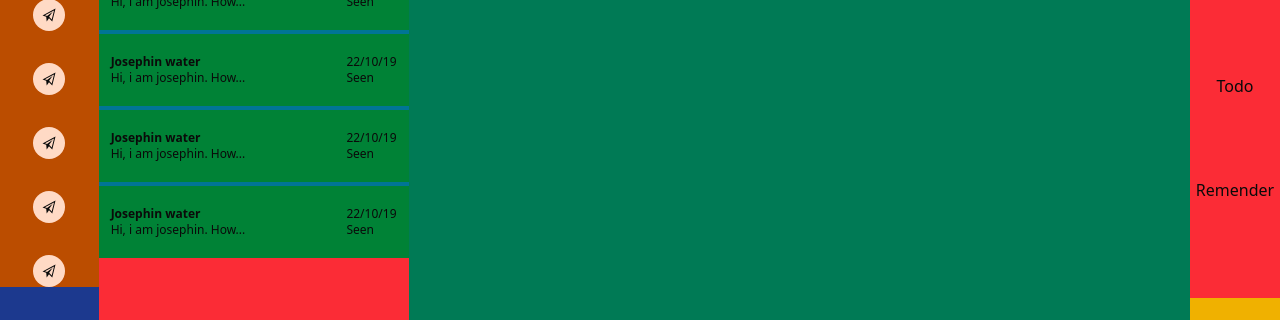
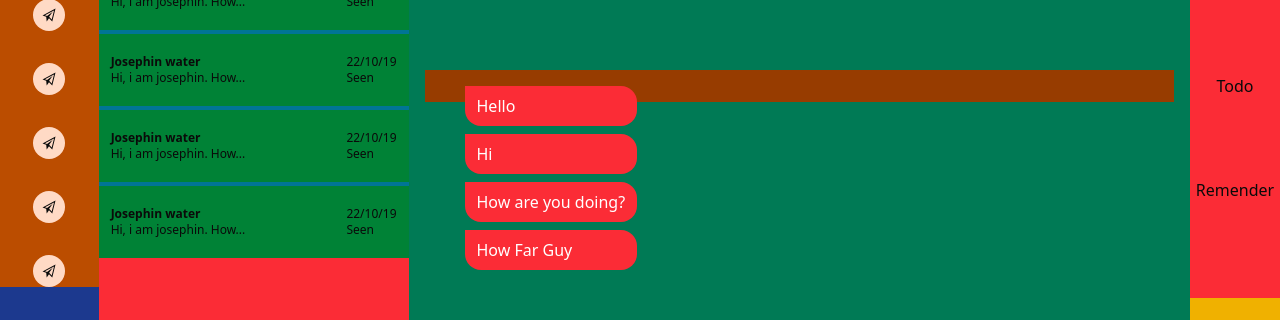
Before and after one commit to JoshuaOzibo/Chat-app, a Next.js app: page / in a window 1280 px wide. Shown: the part 258-578 px from the top of the page. Built offline with nearby package versions, Linux system fonts and the light colour scheme; no server answers; the database is empty; sample sign-in values are in the browser's storage.

Commit message:
Refactor ChatPage component to remove message fetching logic and replace it with SenderMessage and ReceiverMessage components for improved structure and maintainability.

```diff
--- /dev/null
+++ b/src/app/chat/ReceiverMessage.tsx
@@ -0,0 +1,18 @@
+'use client'
+
+const ReceiverMessage = () => {
+  return (
+    <div className="p-4 relative bg-amber-800 mt-46">
+      <ul className="space-y-2 absolute mx-10 left-0">
+        {['Hello', 'Hi', 'How are you doing?', 'How Far Guy'].map((msg, index) => (
+          <li className='bg-red-500 rounded-bl-2xl rounded-r-2xl px-3 py-2 text-white flex' key={index}>
+            {/* <strong>{msg.sender}:</strong>  */}
+            {msg}
+          </li>
+        ))}
+      </ul>
+    </div>
+  )
+}
+
+export default ReceiverMessage
--- /dev/null
+++ b/src/app/chat/SenderMessage.tsx
@@ -0,0 +1,47 @@
+'use client'
+import { useEffect, useState } from 'react';
+import socket from '@/app/lib/socket';
+
+interface MessageType {
+    _id: string;
+    sender: string;
+    text: string;
+  }
+
+const SenderMessage = () => {
+    const [messages, setMessages] = useState<MessageType[]>([]);
+
+
+    useEffect(() => {
+        // Initial fetch
+        const fetchMessages = async () => {
+          const res = await fetch('/api/messages');
+          const data = await res.json();
+          setMessages(data);
+        };
+
+        fetchMessages();
+
+        // Listen for new messages
+        socket.on('new_message', (newMessage: MessageType) => {
+          setMessages((prev) => [...prev, newMessage]);
+        });
+
+        // Clean up
+        return () => {
+          socket.off('new_message');
+        };
+      }, []);
+  return (
+    <ul className="space-y-2 absolute mx-10 right-0">
+    {messages.map((msg, index) => (
+      <li className='bg-blue-900 rounded-br-2xl rounded-l-2xl px-3 py-2 text-white flex' key={index}>
+        {/* <strong>{msg.sender}:</strong>  */}
+        {msg.text}
+      </li>
+    ))}
+  </ul>
+  )
+}
+
+export default SenderMessage
--- a/src/app/chat/page.tsx
+++ b/src/app/chat/page.tsx
@@ -1,48 +1,12 @@
-'use client';
-
-import { useEffect, useState } from 'react';
-import socket from '@/app/lib/socket';
-
-interface MessageType {
-  _id: string;
-  sender: string;
-  text: string;
-}
+"use client";
+import SenderMessage from "./SenderMessage";
+import ReceiverMessage from "./ReceiverMessage";
 
 export default function ChatPage() {
-  const [messages, setMessages] = useState<MessageType[]>([]);
-
-  useEffect(() => {
-    // Initial fetch
-    const fetchMessages = async () => {
-      const res = await fetch('/api/messages');
-      const data = await res.json();
-      setMessages(data);
-    };
-
-    fetchMessages();
-
-    // Listen for new messages
-    socket.on('new_message', (newMessage: MessageType) => {
-      setMessages((prev) => [...prev, newMessage]);
-    });
-
-    // Clean up
-    return () => {
-      socket.off('new_message');
-    };
-  }, []);
-
   return (
     <div className="p-4 relative mt-32">
-      <ul className="space-y-2 absolute mx-10 right-0">
-        {messages.map((msg, index) => (
-          <li className='bg-blue-900 rounded-br-2xl rounded-l-2xl px-3 py-2 text-white flex' key={index}>
-            {/* <strong>{msg.sender}:</strong>  */}
-            {msg.text}
-          </li>
-        ))}
-      </ul>
+      <SenderMessage />
+      <ReceiverMessage />
     </div>
   );
 }
```
